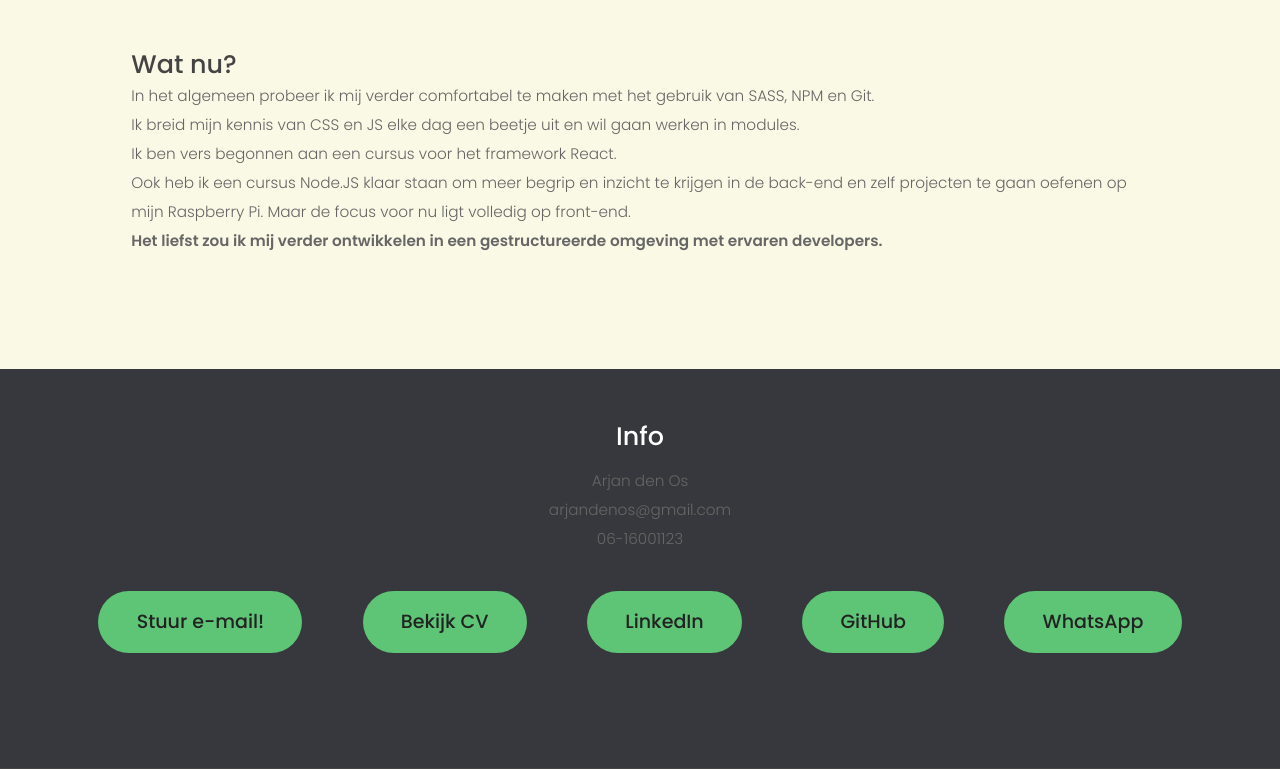
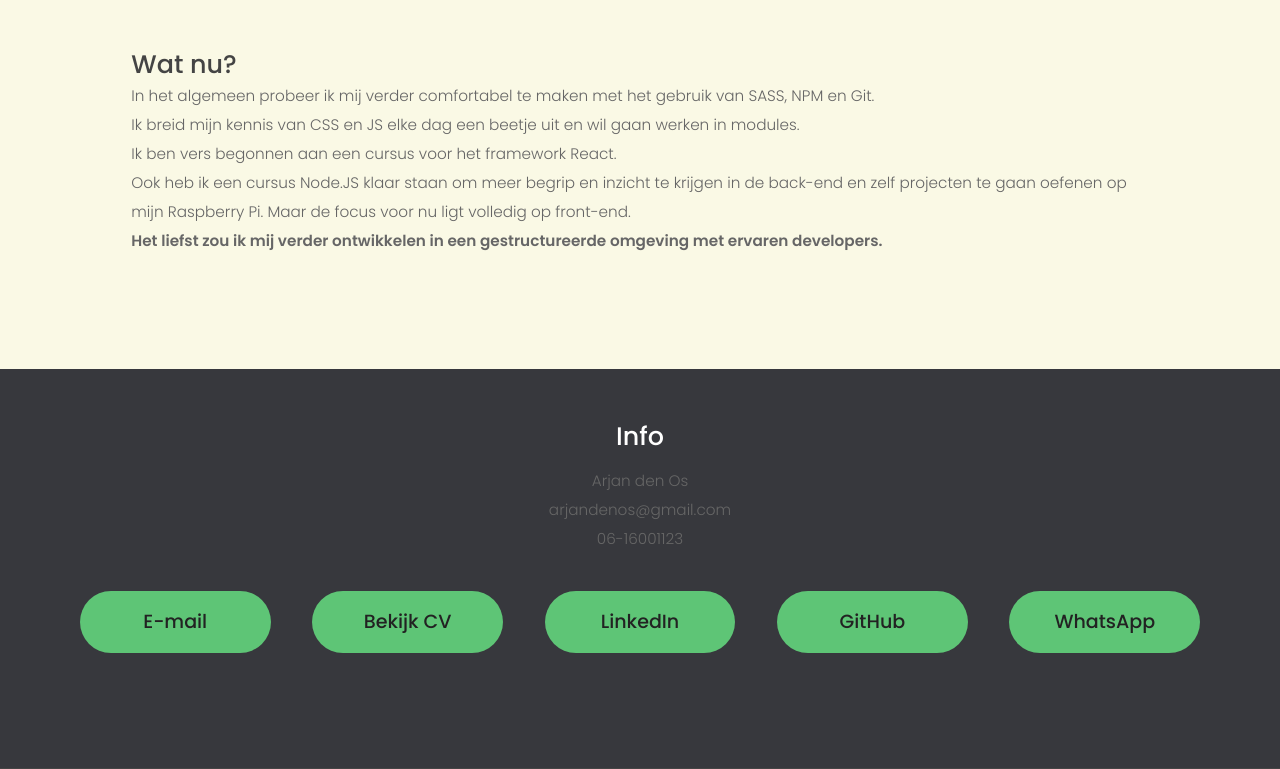
Before and after one commit to TzadO/portfolio, a plain HTML site: page index.html in a window 1280 px wide. Shown: the part 2160-2929 px from the top of the page. Drawn offline with Linux system fonts and the light colour scheme.

```diff
--- a/index.html
+++ b/index.html
@@ -155,7 +155,7 @@
         <p class="section__information">Arjan den Os<br>arjandenos@gmail.com<br>06-16001123</p>
       </div>
         <div class="contact">
-          <a href="mailto:arjandenos@gmail.com" class="contact__link btn">Stuur e-mail!</a>
+          <a href="mailto:arjandenos@gmail.com" class="contact__link btn">E-mail</a>
           <a href="arjandenos_cv.pdf" target="_blank" class="contact__link btn">Bekijk CV</a>
           <a href="https://www.linkedin.com/in/arjan-den-os-7b7953118/" target="_blank" class="contact__link btn">LinkedIn</a>
           <a href="https://github.com/TzadO" target="_blank" class="contact__link btn">GitHub</a>
--- a/style.css
+++ b/style.css
@@ -628,6 +628,7 @@
 }
 
 .contact__link {
+  width: 15rem;
   text-decoration: none;
   color: #222;
   font-size: 1.5rem;
```
